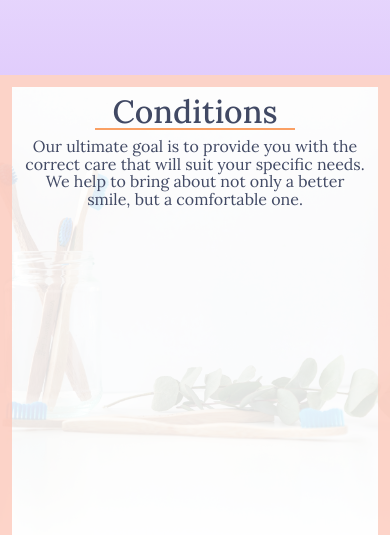
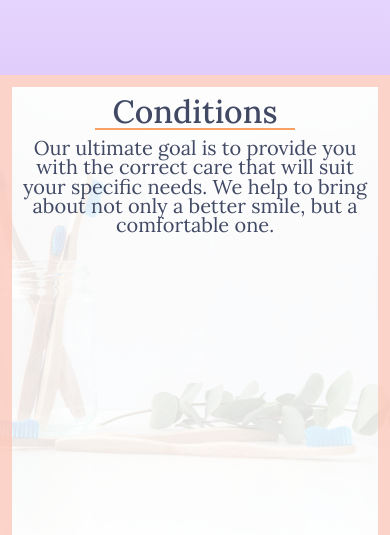
Before and after one commit to barnardwben/Dental-Office, a plain HTML site: page index.html in a window 390 px wide. Shown: the part 2120-2655 px from the top of the page. Drawn offline with nearby package versions, Linux system fonts and the light colour scheme.

Commit message:
Changed services paragraph font size

```diff
--- a/dental-office.scss
+++ b/dental-office.scss
@@ -495,8 +495,9 @@ body {
             margin: 0rem auto 0.5rem auto;
           }
           p {
-            line-height: 1.1rem;
+            line-height: 1.2rem;
             width: 100%;
+            font-size: 1.25rem;
             text-align: center;
           }
         }
```
Also changed, not shown: dental-office.css, 1 other file.
